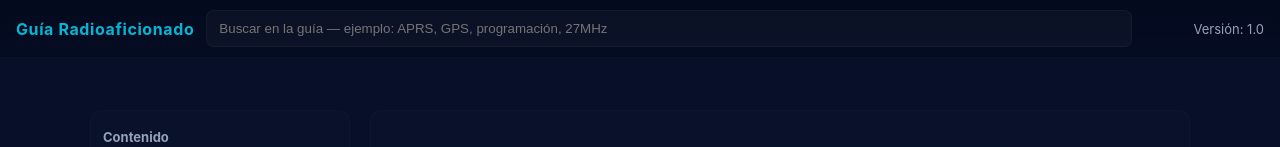
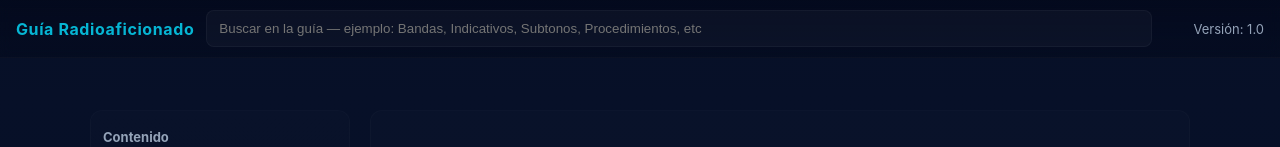
Before and after one commit to init1-dev/guia-radioaficionado, a website built with Vite: page guia-radioaficionado.html in a window 1280 px wide. Shown: the top 147 px of the page. Built offline with nearby package versions, Linux system fonts and the light colour scheme.

Commit message:
input de busqueda

```diff
--- a/guia-radioaficionado.html
+++ b/guia-radioaficionado.html
@@ -12,9 +12,9 @@
 <body>
     <header>
         <div class="logo">Guía Radioaficionado</div>
-        <div id="search"><input id="q" placeholder="Buscar en la guía — ejemplo: APRS, GPS, programación, 27MHz"
+        <div id="search"><input id="q" placeholder="Buscar en la guía — ejemplo: Bandas, Indicativos, Subtonos, Procedimientos, etc"
                 aria-label="buscar" autocomplete="off" /></div>
-        <div style="min-width:120px;text-align:right;color:var(--muted);font-size:13px">Versión: 1.0</div>
+        <div style="min-width:100px;text-align:right;color:var(--muted);font-size:13px">Versión: 1.0</div>
     </header>
 
     <div class="container">
```
